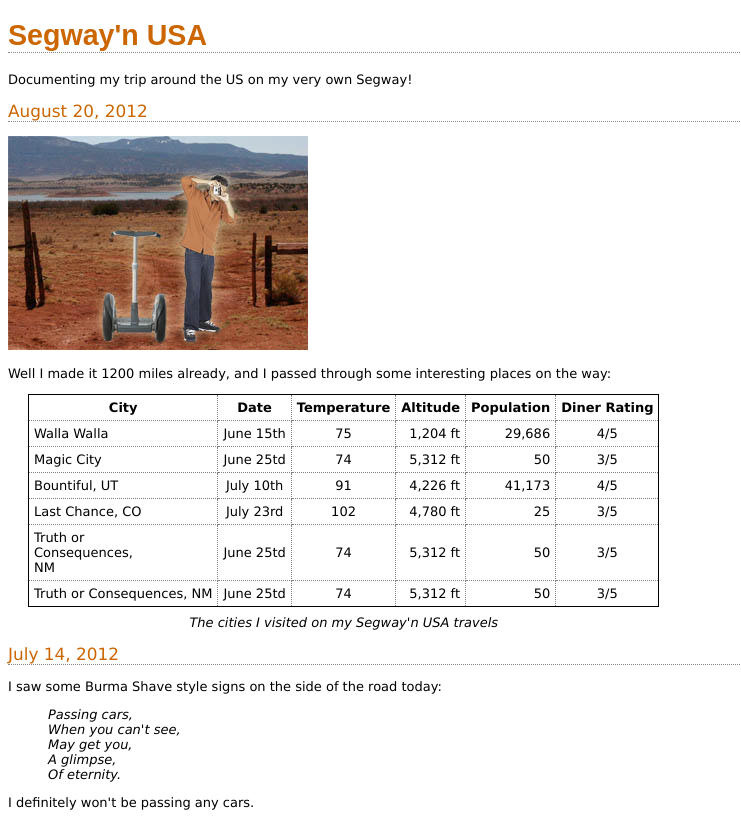
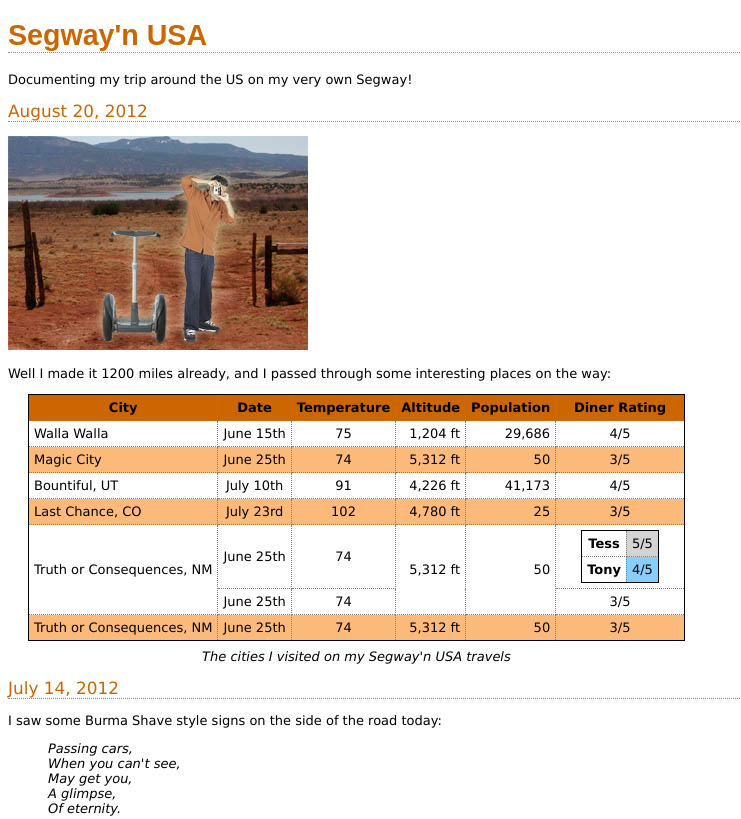
Before and after one commit to robel-yemane/webbiestuff, a plain HTML site: page tables/journal/journal.html in a window 1280 px wide. Shown: the top 819 px of the page, without its empty margins (0-741 px from the left). Drawn offline with Linux system fonts and the light colour scheme; a web font is replaced by a local one.

Commit message:
table within table, nth child styling etc

```diff
--- a/tables/journal/journal.css
+++ b/tables/journal/journal.css
@@ -33,12 +33,38 @@ td,th{
   border: thin dotted gray;
   padding: 5px;
   }
+th {
+ background-color: #cc6600;
+}
+
+table table th {
+  background-color: white;
+}
 td.centre {
   text-align: center;
 }
 td.right{
   text-align: right;
 }
+/* tr:nth-child(2n+1) {
+  background-color:  #fcba7a;
+} */
+/*OR*/
+table table tr:nth-child(2n){
+  background-color: lightskyblue;
+}
+table table tr:nth-child(2n+1){
+  background-color: lightgray;
+}
+.cellcolor {
+  background-color:  #fcba7a;
+}
+li {
+  list-style: url(images/backpack.gif);
+  padding-top: 5px;
+  margin-left: 20px;
+  list-style-position: outside;
+}
 caption {
   font-style: italic;
   padding-top: 8px;
--- a/tables/journal/journal.html
+++ b/tables/journal/journal.html
@@ -36,9 +36,9 @@
             <td class="right">29,686</td>
             <td class="centre">4/5</td>
         </tr>
-        <tr>
+        <tr class="cellcolor">
             <td>Magic City</td>
-            <td class="centre">June 25td</td>
+            <td class="centre">June 25th</td>
             <td class="centre">74</td>
             <td class="right">5,312 ft</td>
             <td class="right">50</td>
@@ -52,7 +52,7 @@
             <td class="right">41,173</td>
             <td class="centre">4/5</td>
         </tr>
-        <tr>
+        <tr class="cellcolor">
             <td>Last Chance, CO</td>
             <td class="centre">July 23rd</td>
             <td class="centre">102</td>
@@ -61,19 +61,39 @@
             <td class="centre">3/5</td>
         </tr>
         <tr>
-            <td>Truth or<br>Consequences,<br>NM</td>
-            <td class="centre">June 25td</td>
+            <td rowspan="2">Truth or Consequences, NM</td>
+            <td class="centre">June 25th</td>
             <td class="centre">74</td>
-            <td class="right">5,312 ft</td>
-            <td class="right">50</td>
+            <td rowspan="2" class="right">5,312 ft</td>
+            <td rowspan="2" class="right">50</td>
+            <td>
+                <table>
+                    <tr>
+                        <th> Tess</th>
+                        <td>5/5</td>
+                    </tr>
+                    <tr>
+                        <th >Tony</th>
+                        <td>4/5</td>
+                    </tr>
+                </table>
+            </td>
+        </tr>
+        <tr>
+
+            <td class="centre">June 25th</td>
+            <td class="centre">74</td>
+
+
             <td class="centre">3/5</td>
         </tr>
-        <tr>
+
+        <tr class="cellcolor">
             <td>Truth or
             Consequences,
             NM
             </td>
-            <td class="centre">June 25td</td>
+            <td class="centre">June 25th</td>
             <td class="centre">74</td>
             <td class="right">5,312 ft</td>
             <td class="right">50</td>
```
